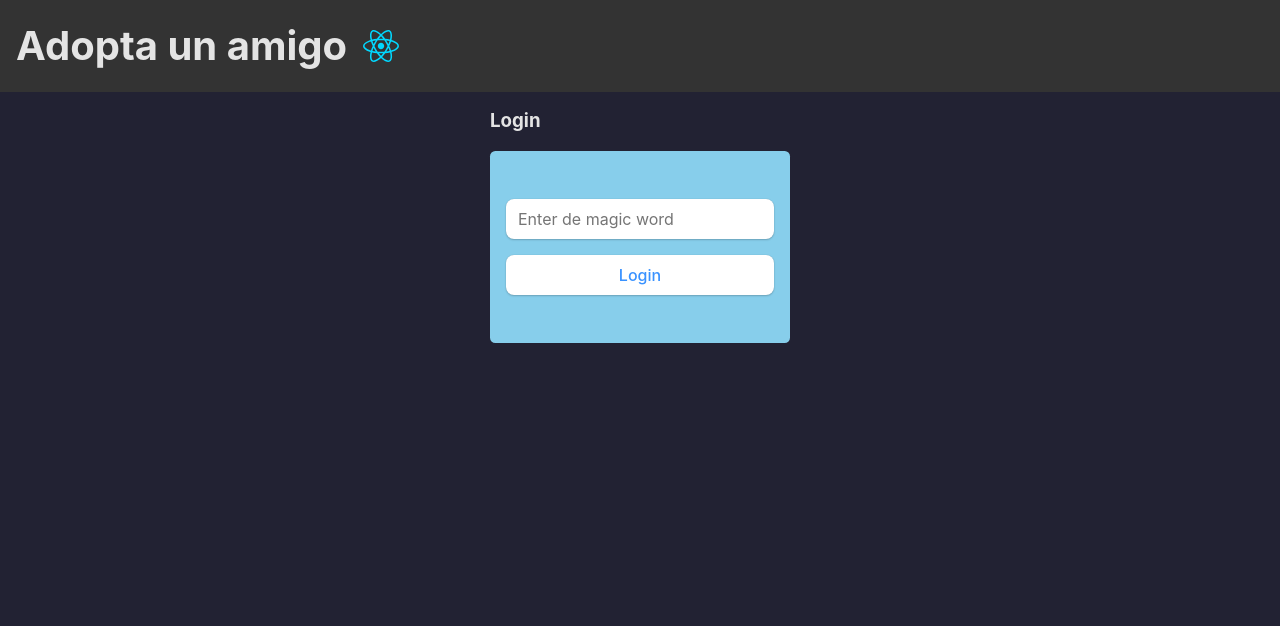
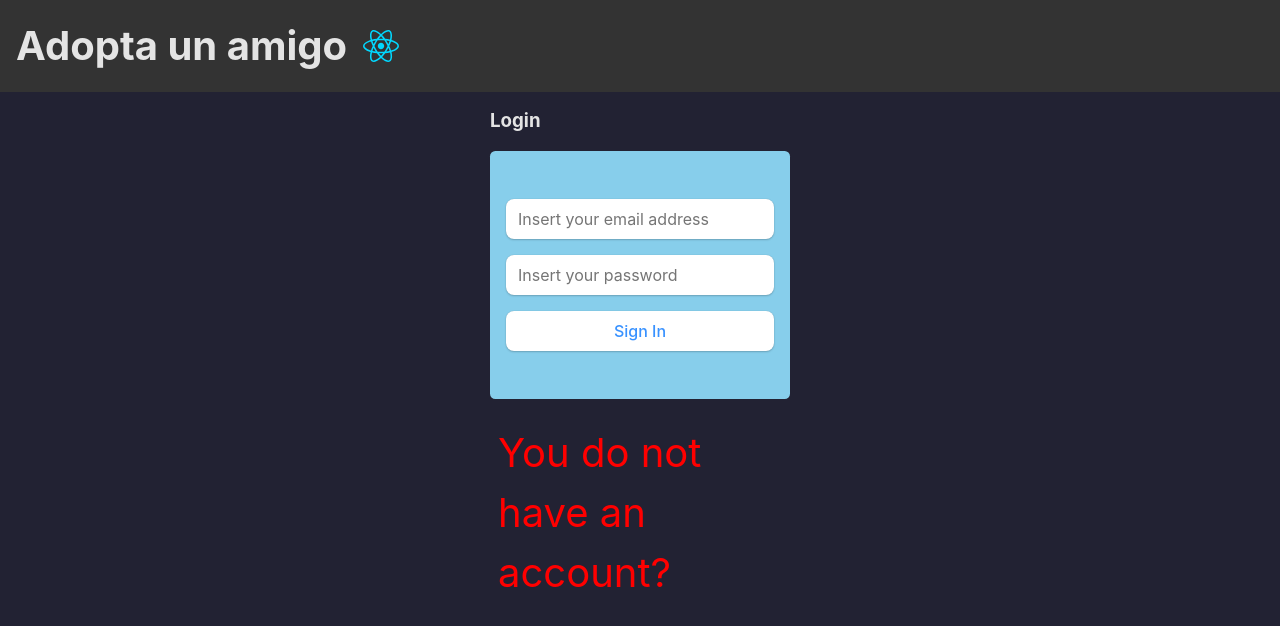
Before and after one commit to JuanDNJ/adopta-un-amigo, a React (Vite) app: page /login in a window 1280 px wide. Shown: the top 626 px of the page. Built offline with nearby package versions, Linux system fonts and the light colour scheme; no server answers.

Commit message:
Inicio día

```diff
--- a/src/api/api-mysql.js
+++ b/src/api/api-mysql.js
@@ -23,3 +23,14 @@ export const getCategories = async () => {
     const data = await response.json();
     return data;
 }
+export const useAuthLogin = async (email, password) => {
+    const response = await fetch(`${API_URL}/login`, {
+        method: 'POST',
+        headers: {
+            'Content-Type': 'application/json'
+        },
+        body: JSON.stringify({email, password})
+    });
+    const data = await response.json();
+    return data;
+}
--- a/src/components/Auth/Login/index.jsx
+++ b/src/components/Auth/Login/index.jsx
@@ -1,19 +1,34 @@
+import './login.css'
 import {useAuthContext} from '../../../contexts/authContext';
+import { Link } from 'react-router-dom';
+import { Navigate} from 'react-router-dom';
 import {useState, useEffect} from 'react';
 import { MAGIC_WORD } from '../../../consts';
-
+import { useAuthLogin } from '../../../api/api-mysql';
 const Login = () => {
-  const {login} = useAuthContext();
+  const {login, isAuthenticated} = useAuthContext();
   const [magicWord, setMagicWord] = useState('');
 
-
+  if(isAuthenticated){
+    return <Navigate to="/" />;
+  }
 
   const handleInputChange = (e) => setMagicWord(e.target.value);
   const handlerSubmit = (eve) => {
+    const {email, password} = eve.target;
     eve.preventDefault();
-    if(magicWord === MAGIC_WORD){
-      login();
-    }
+    // if(magicWord === MAGIC_WORD){
+    //   login();
+    // }
+    useAuthLogin(email.value, password.value)
+    .then((res) => {
+      console.log(res);
+      if(res.is_active === 1){
+        login();
+      }
+
+    })
+    .catch((err) => console.error(err.message))
 
   }
 
@@ -21,9 +36,12 @@ const Login = () => {
    <section className="form-login">
       <h1>Login</h1>
       <form onSubmit={handlerSubmit}>
-          <input type="text" name="magicWord" placeholder="Enter de magic word" value={magicWord} onChange={handleInputChange} />
-          <button type="submit">Login</button>
+        <input type="email" name="email" id="email" placeholder='Insert your email address' />
+        <input type="password" name="password" id="password" placeholder='Insert your password' />
+        <button type="submit">Sign In</button>
       </form>
+      <Link className="new-account" to="/new-account">You do not have an account?</Link>
+
    </section>
   );
 }
--- /dev/null
+++ b/src/components/Auth/Login/login.css
@@ -0,0 +1,3 @@
+.new-account{
+    color: red;
+}
--- a/src/components/Auth/Logout/index.jsx
+++ b/src/components/Auth/Logout/index.jsx
@@ -1,6 +1,15 @@
+import { useAuthContext } from "../../../contexts/authContext";
 const Logout = () => {
+const { logout, isAuthenticated } = useAuthContext();
+  if(!isAuthenticated){
+    return <Navigate to="/" />;
+  }
+  const handlerClick = () => {
+    logout();
+  }
+  handlerClick();
   return (
-    <h1>Logout</h1>
+    <button type="button" onClick={handlerClick}>Sign Out</button>
   );
 }
 export default Logout;
--- a/src/components/Header/index.jsx
+++ b/src/components/Header/index.jsx
@@ -4,7 +4,9 @@ import reactLogo from '../../assets/react.svg'
 import Navigation from '../Navigation'
 import Logo from '../Logo'
 import Contenedor from '../Contenedor'
+import { useAuthContext } from '../../contexts/authContext'
 export default function Header () {
+    const { isAuthenticated } = useAuthContext();
   return (
         <header className="main-header">
 
@@ -17,6 +19,8 @@ export default function Header () {
                     <Link to="/about">Quienes somos?</Link>
                     <Link to="/mascotas">Mascotas</Link>
                     <Link to="/contact">Contacto</Link>
+                    {isAuthenticated ? <Link to="/profile">Perfil</Link> : ''}
+                    {!isAuthenticated ? <Link to="/login">Sign In</Link> : <Link to="/profile/logout">Sign Out</Link>}
                 </Navigation>
             </Contenedor>
 
--- a/src/consts/index.js
+++ b/src/consts/index.js
@@ -1,2 +1,2 @@
-export const MAGIC_WORD = 'abracadabra'
+export const MAGIC_WORD = 'token'
 export const API_URL = import.meta.env.VITE_API_MYSQL
```
